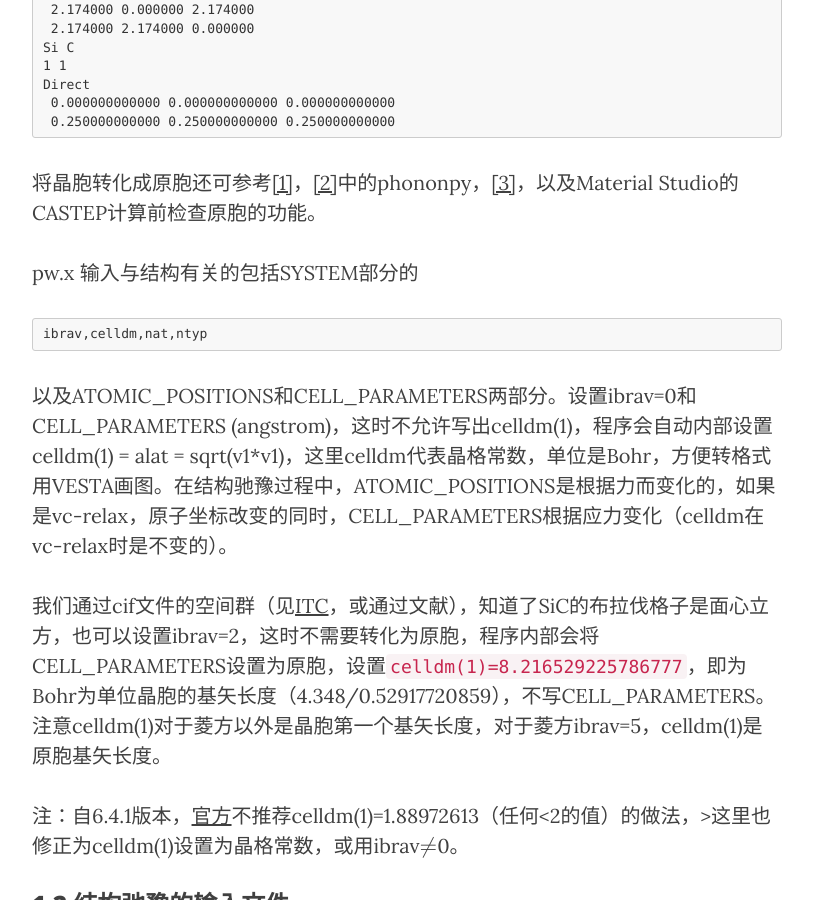
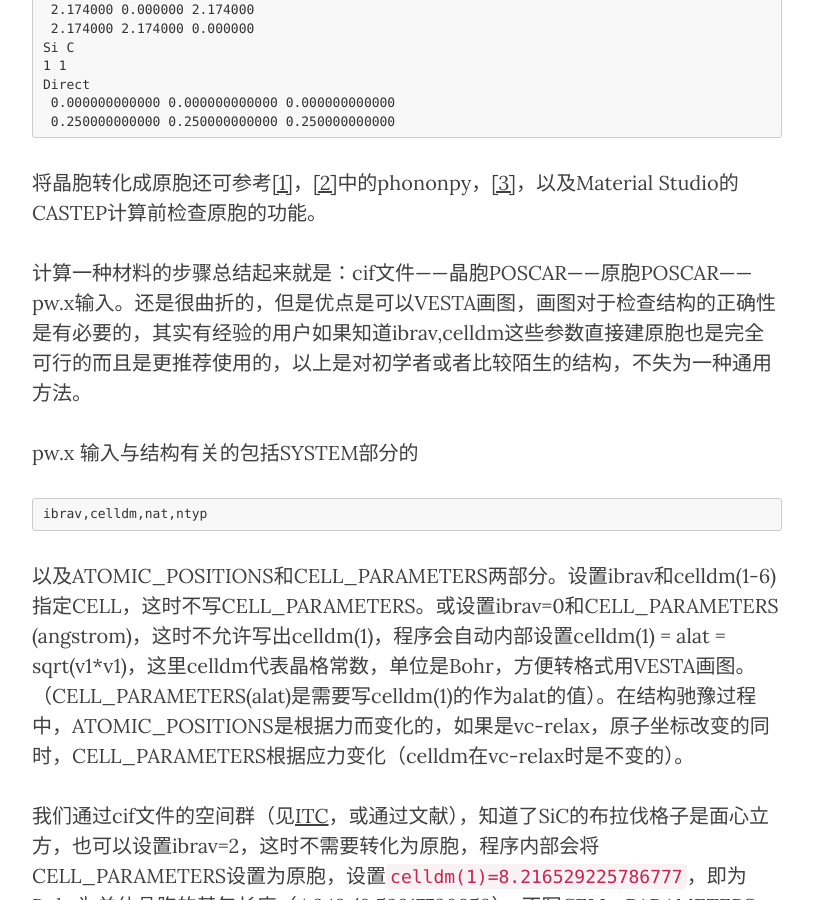
Before and after one commit to yyyu200/DFTbook, a Jekyll site: the page built from _posts/2019-04-01-HandsOn.md, in a window 1280 px wide and 900 px high, scrolled down 4004 px. Shown: the whole window, without its empty margins (233-1046 px from the left). Built offline with Jekyll 4.4.1, drawn with Linux system fonts in a browser that asks for light colours; nearby versions of some CDN libraries; formulas are drawn with MathJax 3; comment, search, counter and statistics services are not loaded.

Commit message:
modify at20191022-11:12:41-aliyun

````diff
--- a/_posts/2019-04-01-HandsOn.md
+++ b/_posts/2019-04-01-HandsOn.md
@@ -99,12 +99,14 @@ Direct
 
 将晶胞转化成原胞还可参考[[1]](https://avogadro.cc/docs/building-materials/reducing-crystals-to-primitive-cells/)，[[2]](https://www.researchgate.net/post/How_to_convert_a_conventional_cell_to_a_primitive_cell)中的phononpy，[[3]](http://www.cryst.ehu.es/cryst/celltran.html)，以及Material Studio的CASTEP计算前检查原胞的功能。
 
+计算一种材料的步骤总结起来就是：cif文件——晶胞POSCAR——原胞POSCAR——pw.x输入。还是很曲折的，但是优点是可以VESTA画图，画图对于检查结构的正确性是有必要的，其实有经验的用户如果知道ibrav,celldm这些参数直接建原胞也是完全可行的而且是更推荐使用的，以上是对初学者或者比较陌生的结构，不失为一种通用方法。
+
 pw.x 输入与结构有关的包括SYSTEM部分的
 ```
 ibrav,celldm,nat,ntyp
 ```
 
-以及ATOMIC_POSITIONS和CELL_PARAMETERS两部分。设置ibrav=0和CELL_PARAMETERS (angstrom)，这时不允许写出celldm(1)，程序会自动内部设置celldm(1) = alat = sqrt(v1*v1)，这里celldm代表晶格常数，单位是Bohr，方便转格式用VESTA画图。在结构驰豫过程中，ATOMIC_POSITIONS是根据力而变化的，如果是vc-relax，原子坐标改变的同时，CELL_PARAMETERS根据应力变化（celldm在vc-relax时是不变的）。
+以及ATOMIC_POSITIONS和CELL_PARAMETERS两部分。设置ibrav和celldm(1-6)指定CELL，这时不写CELL_PARAMETERS。或设置ibrav=0和CELL_PARAMETERS (angstrom)，这时不允许写出celldm(1)，程序会自动内部设置celldm(1) = alat = sqrt(v1*v1)，这里celldm代表晶格常数，单位是Bohr，方便转格式用VESTA画图。（CELL_PARAMETERS(alat)是需要写celldm(1)的作为alat的值）。在结构驰豫过程中，ATOMIC_POSITIONS是根据力而变化的，如果是vc-relax，原子坐标改变的同时，CELL_PARAMETERS根据应力变化（celldm在vc-relax时是不变的）。
 
 我们通过cif文件的空间群（见[ITC](https://it.iucr.org/A/)，或通过文献），知道了SiC的布拉伐格子是面心立方，也可以设置ibrav=2，这时不需要转化为原胞，程序内部会将CELL_PARAMETERS设置为原胞，设置`celldm(1)=8.216529225786777`，即为Bohr为单位晶胞的基矢长度（4.348/0.52917720859），不写CELL_PARAMETERS。注意celldm(1)对于菱方以外是晶胞第一个基矢长度，对于菱方ibrav=5，celldm(1)是原胞基矢长度。
 
````
Also changed, not shown: _posts/2019-04-07-TransCell.md (+4 -2 lines).
